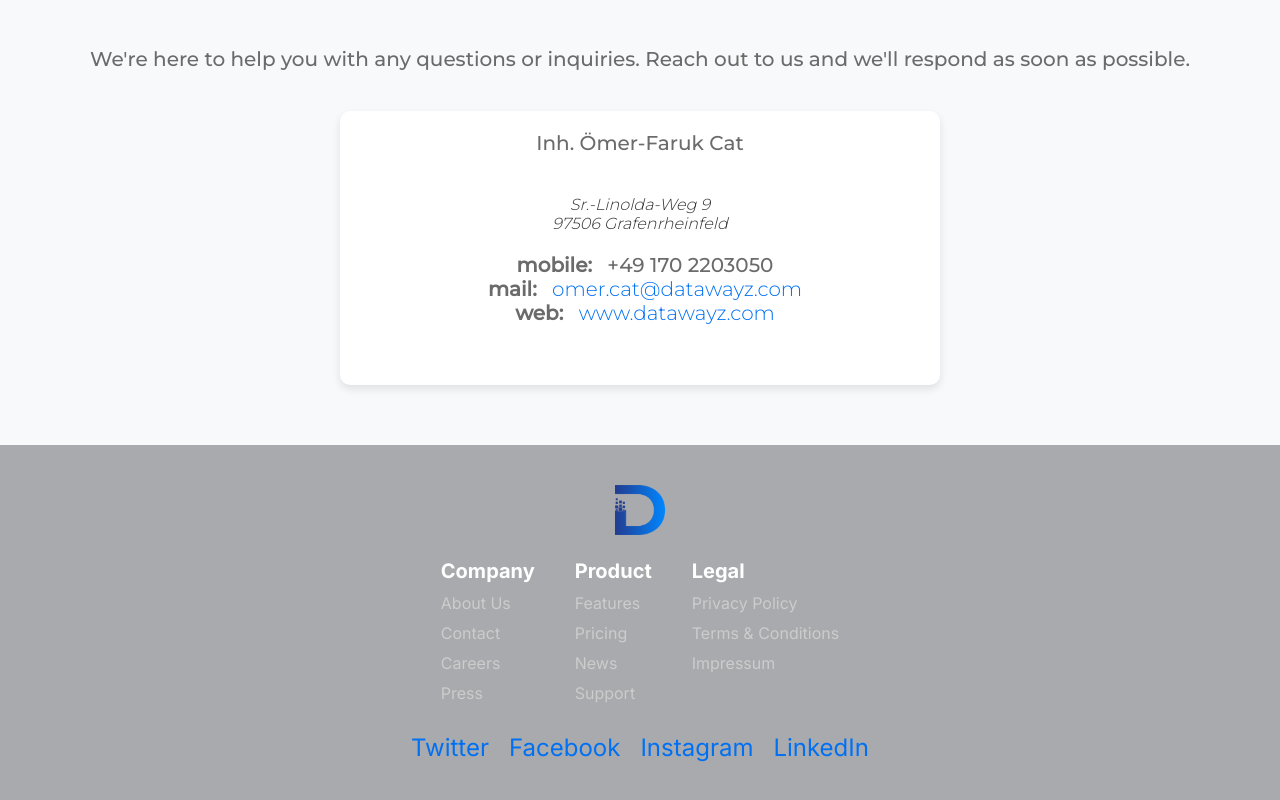
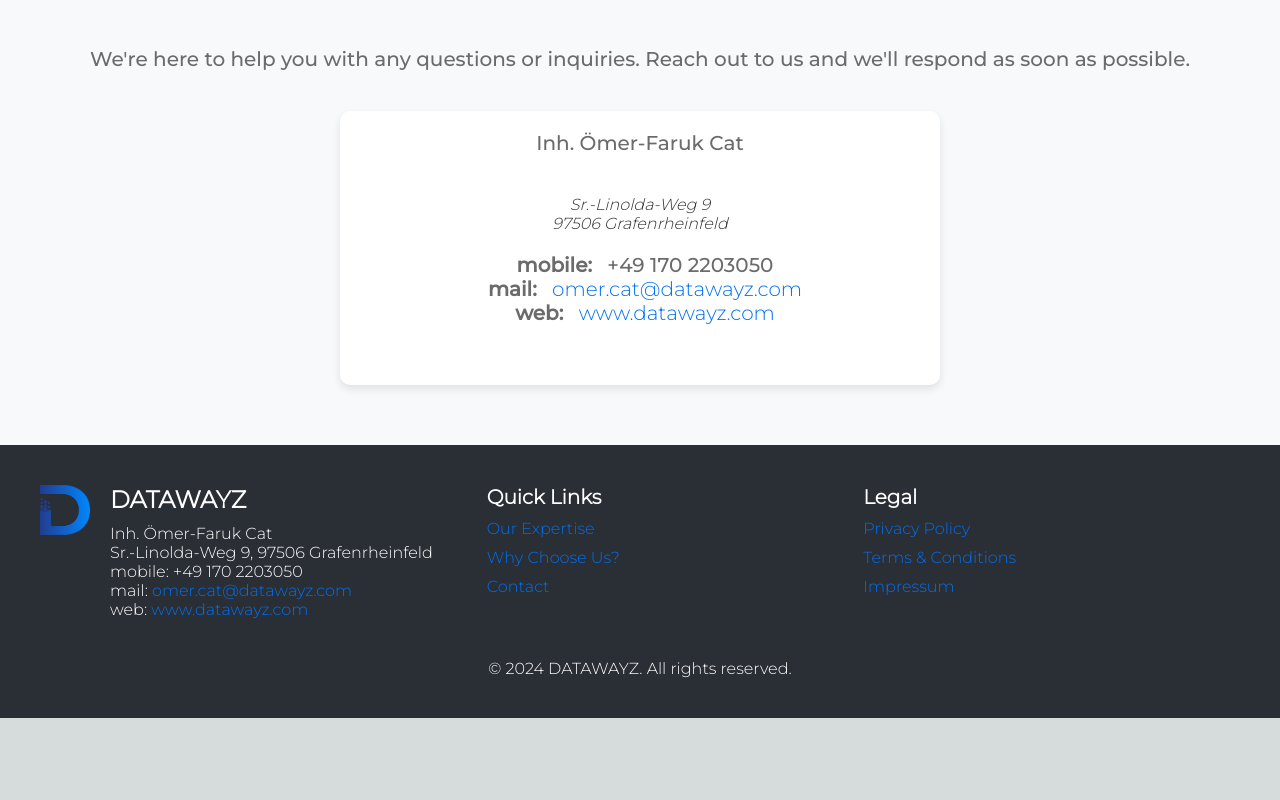
Before and after one commit to edakizak/Datawayz, a Next.js app: page / in a window 1280 px wide. Shown: the part 2892-3692 px from the top of the page. After the commit the page ends 3610 px from the top, so only its background shows below. Built offline with nearby package versions, Linux system fonts and the light colour scheme.

Commit message:
finalize footer

```diff
--- a/components/Footer/Footer.js
+++ b/components/Footer/Footer.js
@@ -14,86 +14,72 @@
           height={50}
         />
       </div>
+      <div className={styles.companyInfo}>
+        <h2 className={styles.title}>DATAWAYZ</h2>
+        <p>Inh. Ömer-Faruk Cat</p>
+        <p>Sr.-Linolda-Weg 9, 97506 Grafenrheinfeld</p>
+        <p>mobile: +49 170 2203050</p>
+        <p>
+          mail:{" "}
+          <a href="mailto:omer.cat@datawayz.com" className={styles.link}>
+            omer.cat@datawayz.com
+          </a>
+        </p>
+        <p>
+          web:{" "}
+          <a
+            href="https://www.datawayz.com"
+            target="_blank"
+            rel="noopener noreferrer"
+            className={styles.link}
+          >
+            www.datawayz.com
+          </a>
+        </p>
+      </div>
       <div className={styles.links}>
-        <div className={styles.linkGroup}>
-          <h4>Company</h4>
+        <h3>Quick Links</h3>
         <ul>
           <li>
-              <Link href="/about-us">About Us</Link>
+            <a href="#ourExpertise" className={styles.link}>
+              Our Expertise
+            </a>
           </li>
           <li>
-              <Link href="/contact">Contact</Link>
+            <a href="#whyChooseUs" className={styles.link}>
+              Why Choose Us?
+            </a>
           </li>
           <li>
-              <Link href="/careers">Careers</Link>
-            </li>
-            <li>
-              <Link href="/press">Press</Link>
+            <a href="#contact" className={styles.link}>
+              Contact
+            </a>
           </li>
         </ul>
       </div>
-        <div className={styles.linkGroup}>
-          <h4>Product</h4>
+      <div className={styles.legal}>
+        <h3>Legal</h3>
         <ul>
           <li>
-              <Link href="/features">Features</Link>
+            <a href="/privacy-policy" className={styles.link}>
+              Privacy Policy
+            </a>
           </li>
           <li>
-              <Link href="/pricing">Pricing</Link>
+            <a href="/terms-conditions" className={styles.link}>
+              Terms & Conditions
+            </a>
           </li>
           <li>
-              <Link href="/news">News</Link>
-            </li>
-            <li>
-              <Link href="/support">Support</Link>
-            </li>
-          </ul>
-        </div>
-        <div className={styles.linkGroup}>
-          <h4>Legal</h4>
-          <ul>
-            <li>
-              <Link href="/privacy-policy">Privacy Policy</Link>
-            </li>
-            <li>
-              <Link href="/terms-and-conditions">Terms & Conditions</Link>
-            </li>
-            <li>
-              <Link href="/imprint">Impressum</Link>
+            <a href="/impressum" className={styles.link}>
+              Impressum
+            </a>
           </li>
         </ul>
       </div>
     </div>
-    </div>
-    <div className={styles.socialMedia}>
-      <a
-        href="https://twitter.com/datawayz"
-        target="_blank"
-        rel="noopener noreferrer"
-      >
-        Twitter
-      </a>
-      <a
-        href="https://facebook.com/datawayz"
-        target="_blank"
-        rel="noopener noreferrer"
-      >
-        Facebook
-      </a>
-      <a
-        href="https://instagram.com/datawayz"
-        target="_blank"
-        rel="noopener noreferrer"
-      >
-        Instagram
-      </a>
-      <a
-        href="https://linkedin.com/company/datawayz"
-        target="_blank"
-        rel="noopener noreferrer"
-      >
-        LinkedIn
-      </a>
+    <div className={styles.footerBottom}>
+      <p>&copy; 2024 DATAWAYZ. All rights reserved.</p>
     </div>
   </footer>
 );
--- a/components/Footer/Footer.module.css
+++ b/components/Footer/Footer.module.css
@@ -1,86 +1,90 @@
+@font-face {
+  font-family: "Montserrat-Regular";
+  src: url(../../public/font/Montserrat/static/Montserrat-Regular.ttf);
+  font-family: "Montserrat-Light";
+  src: url(../../public//font//Montserrat//static//Montserrat-Light.ttf);
+}
+
+@font-face {
+  font-family: "Montserrat-Medium";
+  src: url(../../public//font//Montserrat//static//Montserrat-Medium.ttf);
+}
+
 .footer {
-  background-color: #a9aaad;
-  color: #000000;
+  background-color: #2a2e35;
+  color: #ffffff;
   padding: 40px 20px;
-  text-align: center;
+  font-family: "Montserrat-Light";
 }
 
 .container {
   display: flex;
-  flex-direction: column;
-  align-items: center;
-  gap: 20px;
+  flex-wrap: wrap;
+  justify-content: space-between;
+  max-width: 1200px;
+  margin: 0 auto;
 }
 
 .logo img {
-  height: 50px;
+  margin-bottom: 20px;
+  margin-right: 20px;
 }
 
-.links {
-  display: flex;
-  justify-content: center;
-  gap: 40px;
+.companyInfo,
+.links,
+.legal {
+  flex: 1;
+  min-width: 200px;
+  margin-bottom: 20px;
 }
 
-.linkGroup {
-  text-align: left;
+.title {
+  font-size: 1.5rem;
+  margin-bottom: 10px;
+  font-family: "Montserrat-Light";
 }
 
-.linkGroup h4 {
+.links h3,
+.legal h3 {
   font-size: 1.25rem;
-  margin-bottom: 10px;
-  color: #ffffff;
-}
-
-.linkGroup ul {
-  list-style: none;
-  padding: 0;
-  margin: 0;
-}
-
-.linkGroup ul li {
   margin-bottom: 10px;
 }
 
-.linkGroup ul li a {
-  color: #cccccc;
-  text-decoration: none;
-  transition: color 0.3s ease;
+.links ul,
+.legal ul {
+  list-style: none;
+  padding: 0;
 }
 
-.linkGroup ul li a:hover {
-  color: #ffffff;
+.links li,
+.legal li {
+  margin-bottom: 10px;
 }
 
-.socialMedia {
-  margin-top: 20px;
-  display: flex;
-  justify-content: center;
-  gap: 20px;
+.link {
+  color: #0070f3;
+  text-decoration: none;
 }
 
-.socialMedia a {
-  color: #0070f3;
-  font-size: 1.5rem;
-  transition: color 0.3s ease;
+.link:hover {
+  text-decoration: underline;
 }
 
-.socialMedia a:hover {
-  color: #005bb5;
+.footerBottom {
+  text-align: center;
+  margin-top: 20px;
 }
 
 @media (max-width: 768px) {
   .container {
     flex-direction: column;
+    align-items: center;
     text-align: center;
   }
 
-  .links {
-    flex-direction: column;
-    gap: 20px;
-  }
-
-  .linkGroup {
-    text-align: center;
+  .companyInfo,
+  .links,
+  .legal {
+    margin-bottom: 20px;
   }
 }
```
Lines whose indentation alone changed are shown as unchanged.
